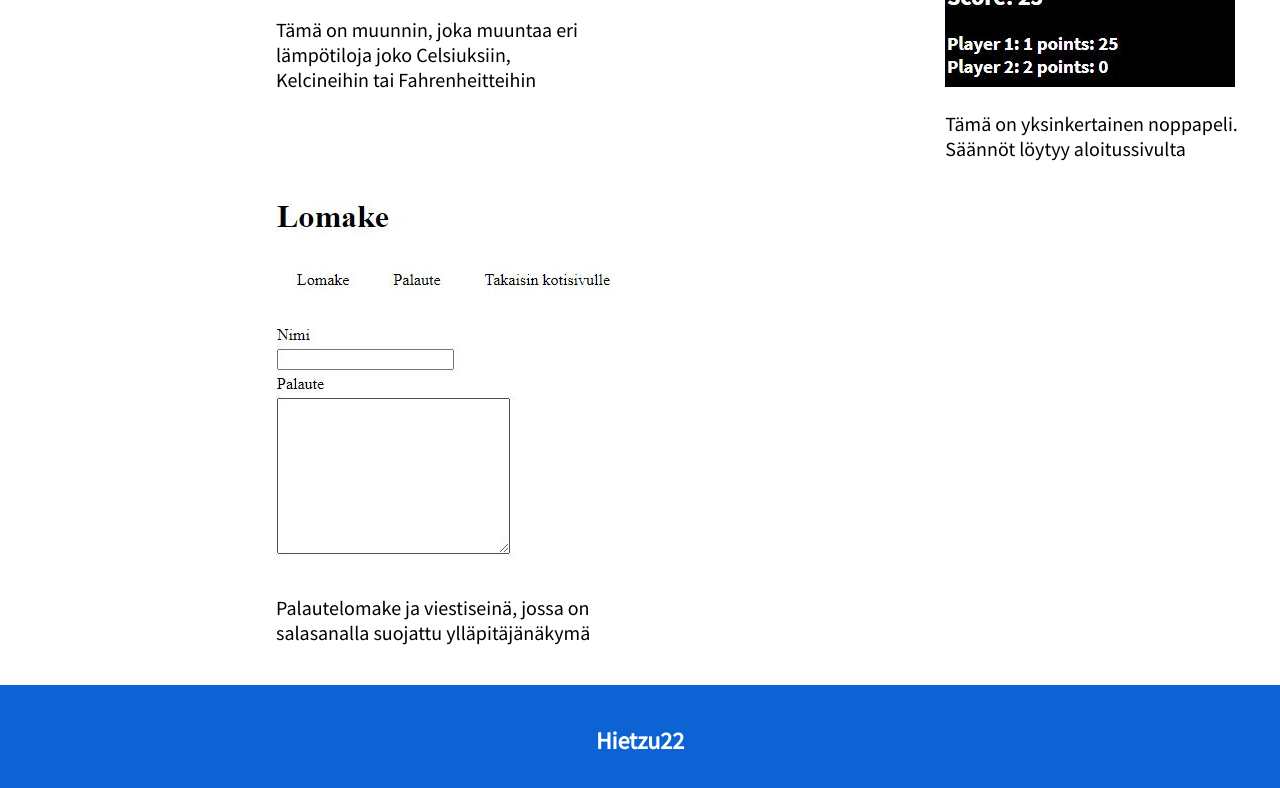
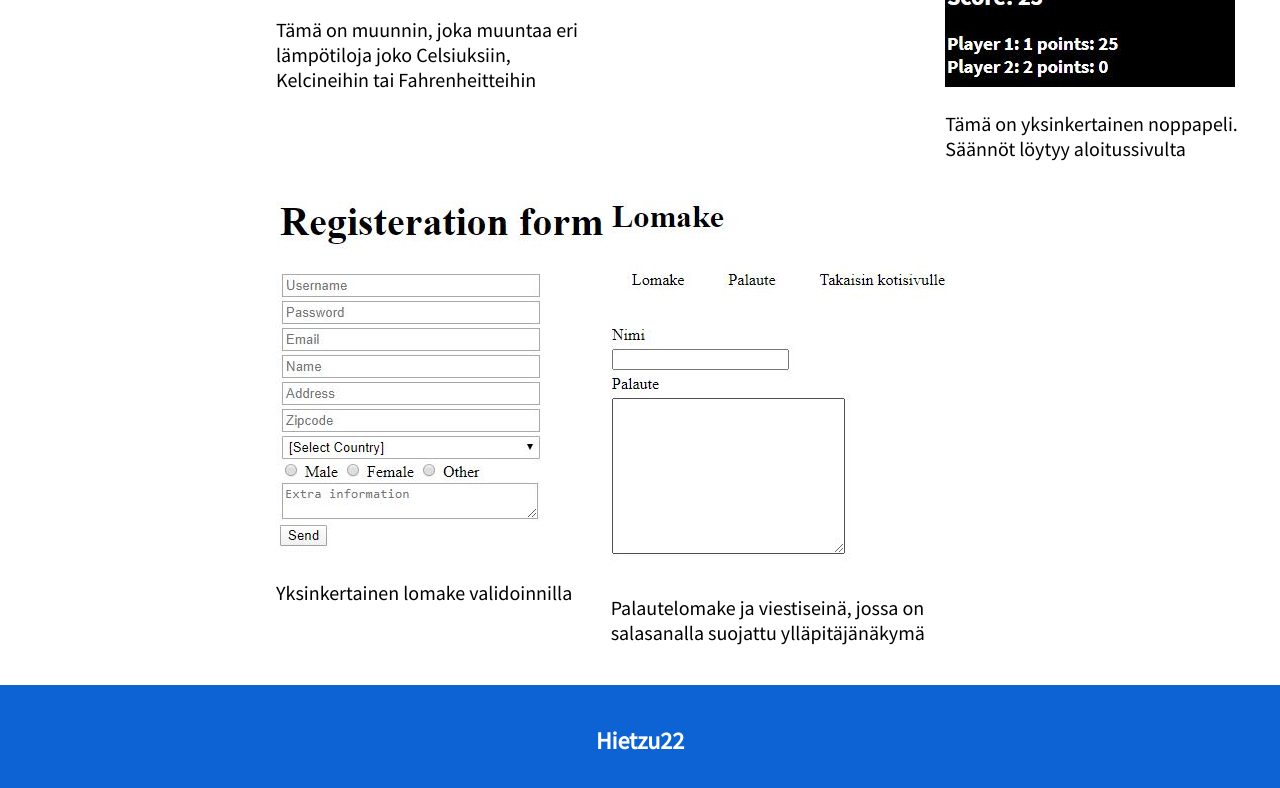
Before and after one commit to Hietzu22/Hietzu22_Kotisivu, a plain HTML site: page Projects.html in a window 1280 px wide. Shown: the part 776-1564 px from the top of the page. Drawn offline with Linux system fonts and the light colour scheme.

Commit message:
added changes

```diff
--- a/Projects.html
+++ b/Projects.html
@@ -58,6 +58,12 @@
                 <p>Tämä on yksinkertainen noppapeli. Säännöt löytyy aloitussivulta</p>
                 </div>
                 <div class="projects">
+                    <a href="http://it.esedu.fi/~hietanen.veeti/Lomakkeen-Validointi/">
+                        <img src="ValidointiPic.JPG" alt="ValidointiPic">
+                    </a>
+                <p>Yksinkertainen lomake validoinnilla</p>
+                </div>
+                <div class="projects">
                     <a href="http://it.esedu.fi/~hietanen.veeti/Palautelomake/Lomake.php">
                         <img src="FeedbackPic.JPG" alt="FeedbackPic">
                     </a>
```
